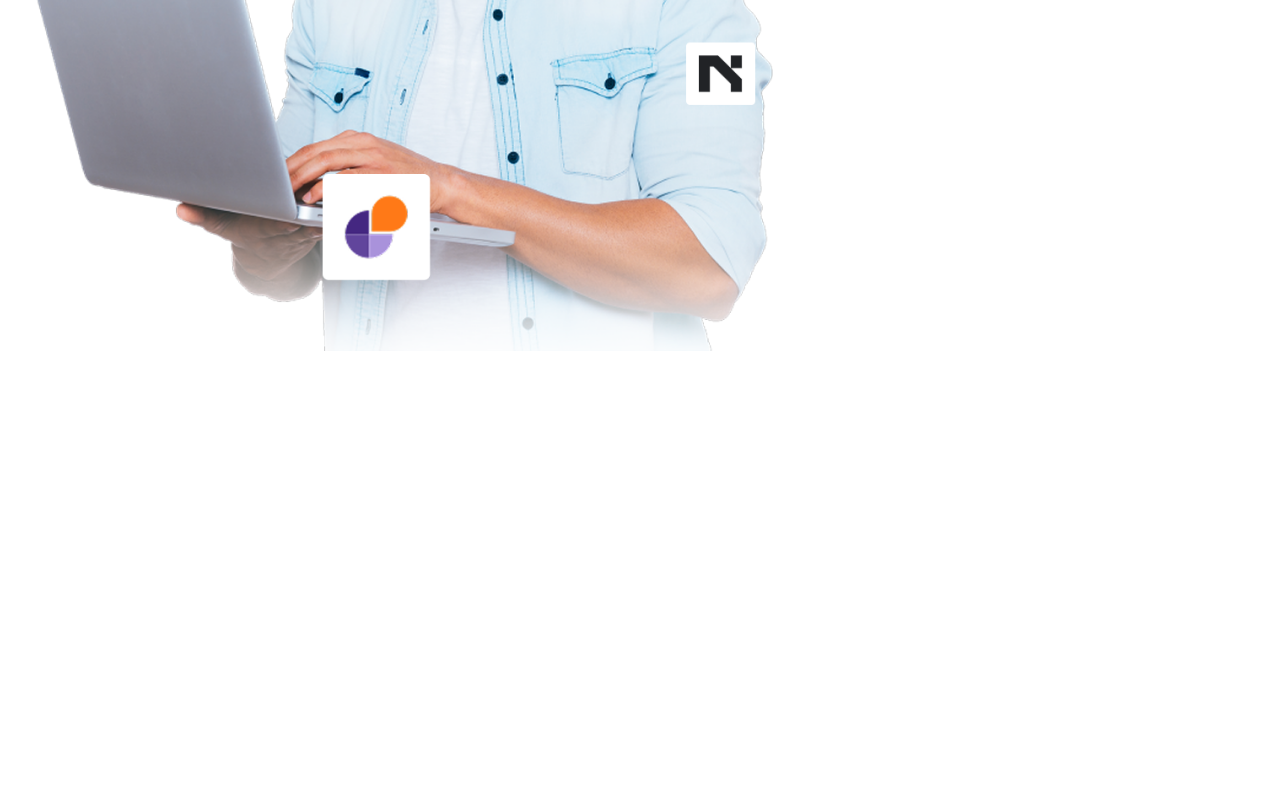
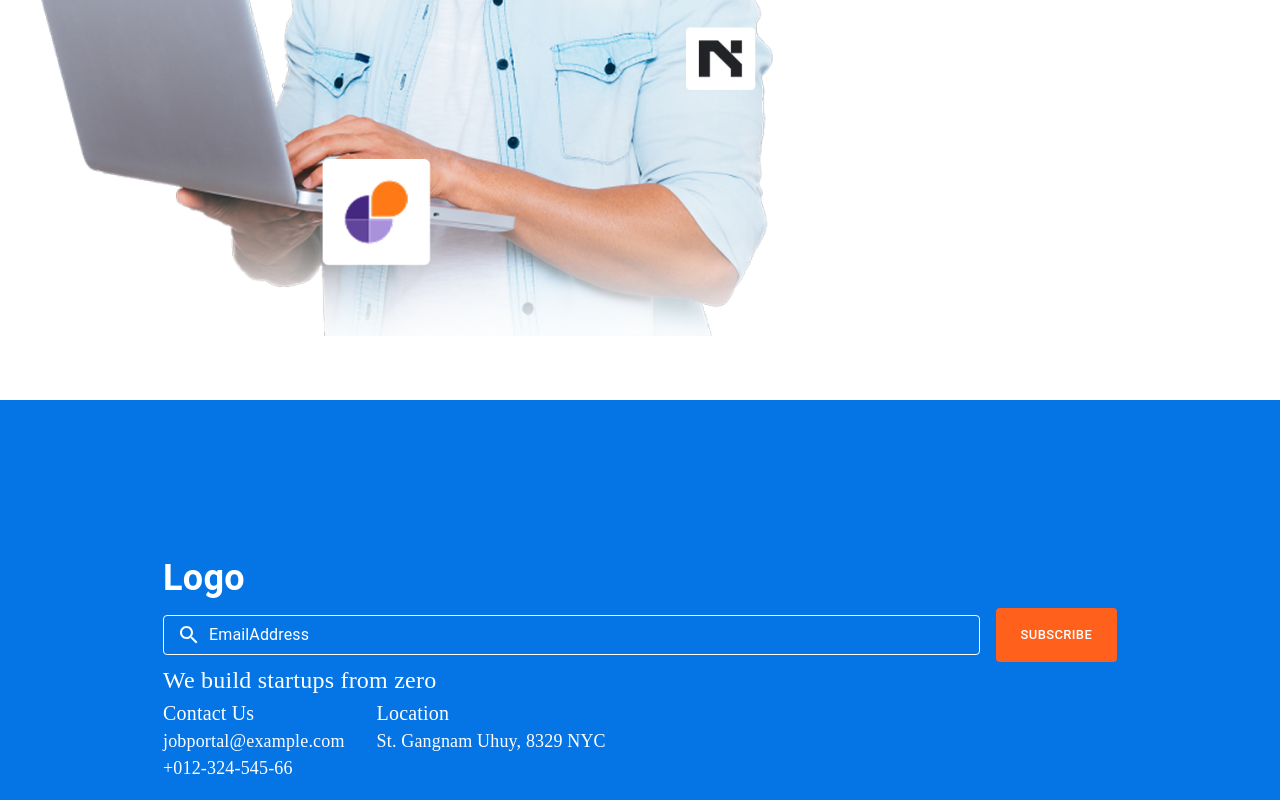
Before and after one commit to asifalidev77/Job-portal, a Next.js app: page / in a window 1280 px wide. Shown: the part 808-1608 px from the top of the page. Before the commit the page ends 1223 px from the top, so only its background shows below. Built offline with nearby package versions, Linux system fonts and the light colour scheme.

Commit message:
footerwork

```diff
--- a/src/app/components/Footer.tsx
+++ b/src/app/components/Footer.tsx
@@ -1,7 +1,142 @@
+import {
+  Box,
+  Button,
+  TextField,
+  Typography,
+  InputAdornment,
+} from "@mui/material";
+import Grid from "@mui/material/Grid2";
+import SearchIcon from "@mui/icons-material/Search";
 export default function Footer() {
-    return (
-      <>
-
-      </>
-    );
-  }
+  return (
+    <>
+      <Box
+        sx={{
+          backgroundColor: "#0575E6",
+          height: "50vh",
+          pt: "150px",
+          px: "163px",
+          container: "xl",
+        }}
+      >
+        <Typography
+          variant="h6"
+          sx={{ color: "white", fontWeight: "bold", fontSize: "36px" }}
+        >
+          Logo
+        </Typography>
+        <Box sx={{ display: "flex", gap: 2, alignItems: "center" }}>
+          <TextField
+            sx={{
+              input: {
+                color: "white", // Text color
+                "::placeholder": { color: "white", opacity: 1 }, // Placeholder color
+              },
+              "& .MuiOutlinedInput-root": {
+                "& fieldset": {
+                  borderColor: "white", // Default border color
+                },
+                "&:hover fieldset": {
+                  borderColor: "white", // Border color on hover
+                },
+                "&.Mui-focused fieldset": {
+                  borderColor: "white", // Border color when focused
+                },
+              },
+            }}
+            fullWidth
+            placeholder="EmailAddress"
+            variant="outlined"
+            size="small"
+            slotProps={{
+              input: {
+                startAdornment: (
+                  <InputAdornment position="start" sx={{ color: "white" }}>
+                    <SearchIcon />
+                  </InputAdornment>
+                ),
+              },
+            }}
+          />
+          <Button
+            sx={{
+              backgroundColor: "#FF601B",
+              color: "#fff",
+              py: "16px",
+              px: "30px",
+            }}
+            size="small"
+          >
+            Subscribe
+          </Button>
+        </Box>
+        <Typography
+          variant="body1"
+          sx={{
+            color: "white",
+            fontSize: "24px",
+            fontWeight: "normal",
+            fontFamily: "Plus Jakarta Sans",
+          }}
+        >
+          We build startups from zero
+        </Typography>
+        <Box sx={{ display: "flex", gap: 4 }}>
+          <Box>
+            <Typography
+              component="p"
+              variant="body1"
+              sx={{
+                color: "white",
+                fontWeight: "normal",
+                fontSize: "20px",
+                fontFamily: "Plus Jakarta Sans",
+              }}
+            >
+              Contact Us
+            </Typography>
+            <Typography
+              component="p"
+              variant="body1"
+              sx={{
+                color: "white",
+                fontWeight: "normal",
+                fontSize: "18px",
+                fontFamily: "Plus Jakarta Sans",
+              }}
+            >
+              jobportal@example.com <br />
+              +012-324-545-66
+            </Typography>
+          </Box>
+          <Box>
+            <Typography
+              component="p"
+              variant="body1"
+              sx={{
+                color: "white",
+                fontWeight: "normal",
+                fontSize: "20px",
+                fontFamily: "Plus Jakarta Sans",
+              }}
+            >
+              Location
+            </Typography>
+            <Typography
+              component="p"
+              variant="body1"
+              sx={{
+                color: "white",
+                fontWeight: "normal",
+                fontSize: "18px",
+                fontFamily: "Plus Jakarta Sans",
+              }}
+            >
+              St. Gangnam Uhuy, 8329 NYC
+            </Typography>
+          </Box>
+        </Box>
+      </Box>
+    </>
+  );
+}
--- a/src/app/components/HeroSection.tsx
+++ b/src/app/components/HeroSection.tsx
@@ -1,4 +1,5 @@
-import { Box, Button, Container, TextField, Typography, MenuItem} from "@mui/material";
+"use Client";
+import { Box, Button, Container, TextField, Typography} from "@mui/material";
 import Grid from "@mui/material/Grid2";
 import HeroImage from "../../assets/PNG/herosection.png";
 import Image from "next/image";
@@ -15,7 +16,7 @@ export default function HeroSection() {
         py: { xs: 4, md: 8 },}}>
         <Container maxWidth="xl">
             <Grid container spacing={4} alignItems="center">
-            <Grid item xs={5} >
+            <Grid item xs={6} >
               <Typography variant="h3" sx={{ fontWeight: "bold"}}>
               We Help You Find <br /> Your Dream Job
                 </Typography>
@@ -51,12 +52,12 @@ export default function HeroSection() {
               >
 
               </TextField>
-              <Button variant="contained" size="large" >
+              <Button variant="contained" size="small" >
                 Search Job
               </Button>
             </Box>
             </Grid>
-            <Grid item xs={7} sx={{ textAlign: "center", display: "flex", justifyContent: "end"}}>
+            <Grid item xs={6} sx={{ textAlign: "center", display: "flex", justifyContent: "end"}}>
               <Image
                 src={HeroImage}
                 alt="Hero Image"
--- a/src/app/page.tsx
+++ b/src/app/page.tsx
@@ -1,10 +1,12 @@
 import Navbar from './components/Navbar';
 import HeroSection from './components/HeroSection';
+import Footer from './components/Footer';
 export default function Home() {
   return (
     <>
     <Navbar />
     <HeroSection />
+    <Footer/>
     </>
   );
 }
```
